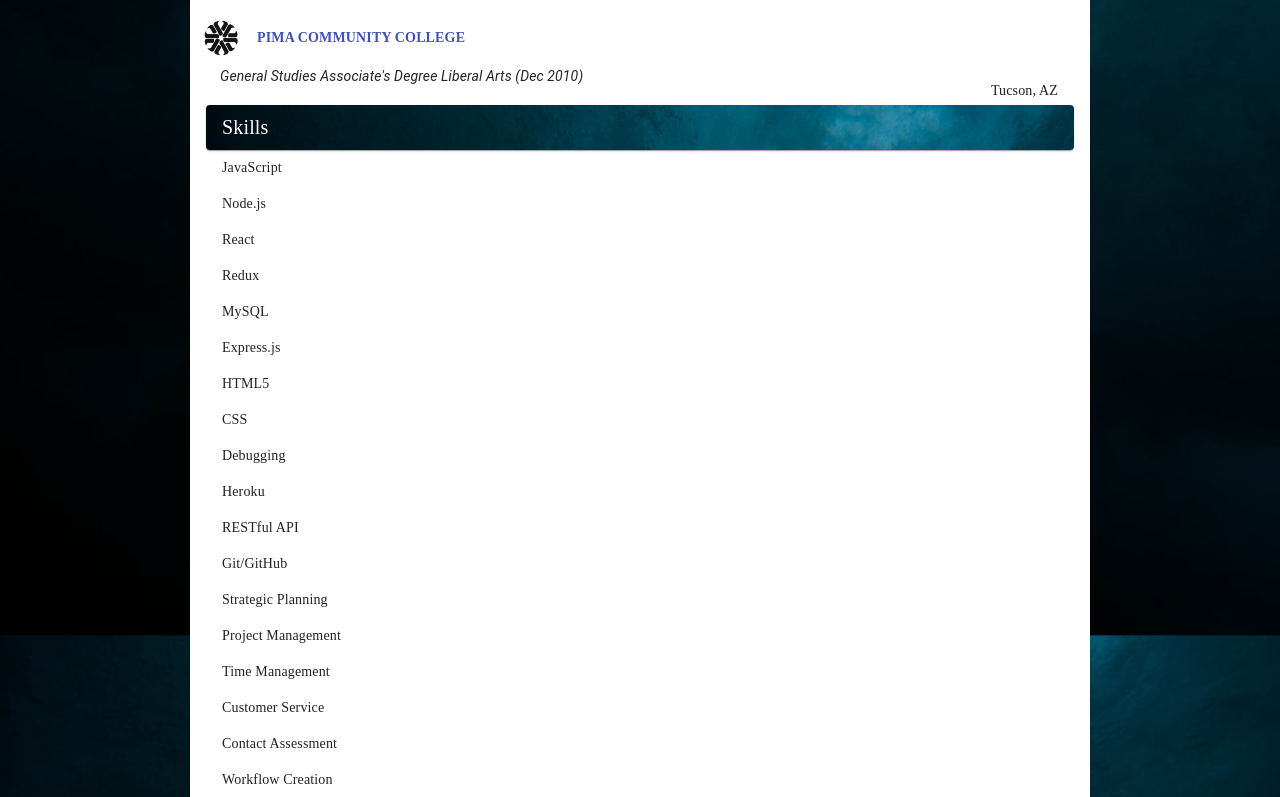
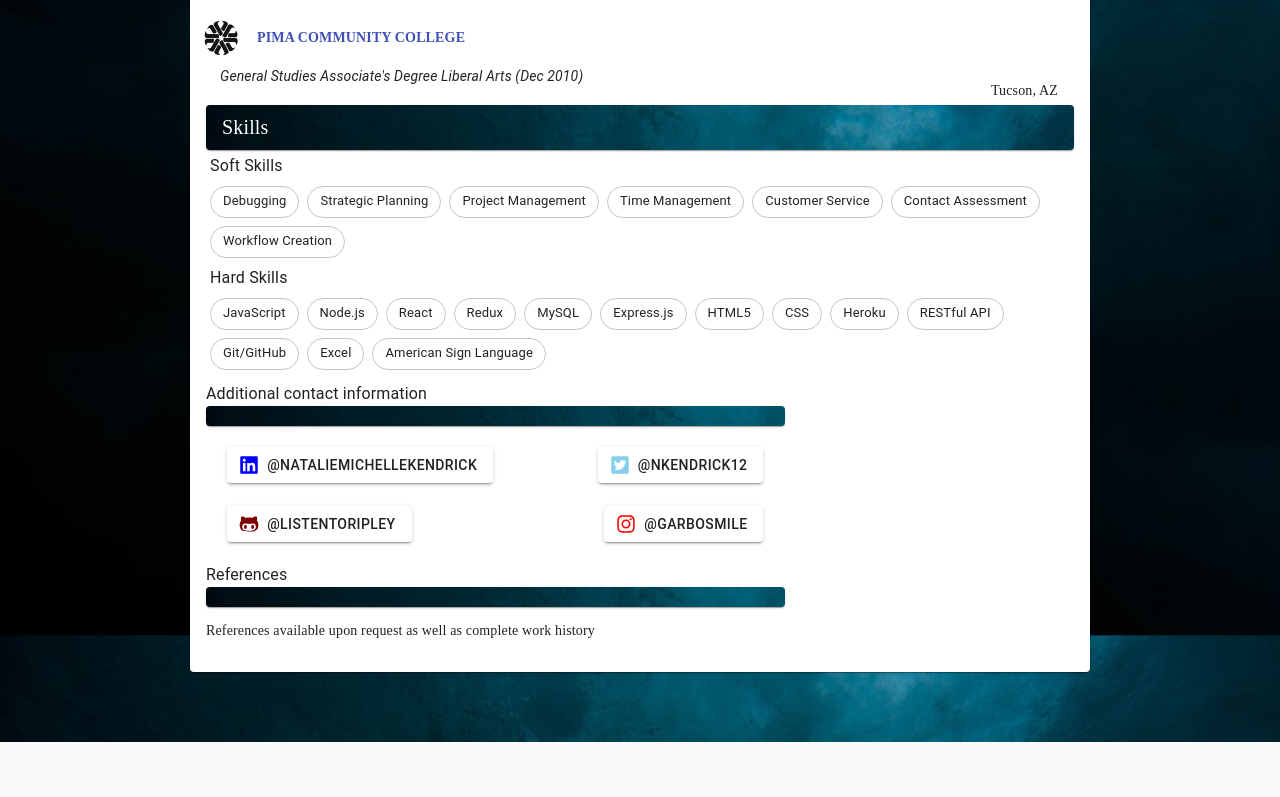
Before and after one commit to listenToRipley/nataliekendrick, a React (Create React App) app: page /resume in a window 1280 px wide. Shown: the part 4163-4960 px from the top of the page. After the commit the page ends 4905 px from the top, so only its background shows below. Built offline with nearby package versions, Linux system fonts and the light colour scheme.

Commit message:
made skills into chips

```diff
--- a/src/Components/ResumeSkills.js
+++ b/src/Components/ResumeSkills.js
@@ -9,8 +9,10 @@
 import ListItemAvatar from '@material-ui/core/ListItemAvatar';
 import Avatar from '@material-ui/core/Avatar'
 import ListItemText from '@material-ui/core/ListItemText';
+import Chip from '@material-ui/core/Chip';
 
 import backdrop from './projectImgs/backdrop.jpeg';
+import { faFileExcel } from '@fortawesome/free-regular-svg-icons';
 
 const useStyles = makeStyles((theme) => ({
   sectionTitle: {
@@ -23,6 +25,17 @@
     backgroundImage: `url(${backdrop})`,
     backgroundRepeat: 'no-repeat'
   },
+  skillList: {
+    display: 'incline',
+    justifyContent: 'center',
+    flexWrap: 'wrap',
+    '& > *': {
+      margin: theme.spacing(0.5),
+        }
+  },
+  chip: {
+
+  },
 }));
 
 const ResumeSkills = () => {
@@ -30,18 +43,7 @@
   const classes = useStyles();
 
   const skills = [
-    "JavaScript",
-    "Node.js",
-    "React",
-    "Redux",
-    "MySQL",
-    "Express.js",
-    "HTML5",
-    "CSS",
     "Debugging",
-    "Heroku",
-    "RESTful API",
-    "Git/GitHub",
     "Strategic Planning",
     "Project Management",
     "Time Management",
@@ -50,15 +52,35 @@
     "Workflow Creation",
     ]
 
+    const technologies = [
+      "JavaScript",
+      "Node.js",
+      "React",
+      "Redux",
+      "MySQL",
+      "Express.js",
+      "HTML5",
+      "CSS",
+      "Heroku",
+      "RESTful API",
+      "Git/GitHub",
+      "Excel",
+      "American Sign Language"
+    ]
+
     //better option than list?
   return(
-    <List className={classes.skillLIst}>
+    <List>
       <Paper className={classes.separates}>
         <ListItem className={classes.sectionTitle}>Skills</ListItem>
       </Paper>
-      {skills.map((skill) => {
-        return <ListItem>{skill}</ListItem>
-      })}
+
+      <div className={classes.skillList}>
+      <Typography>Soft Skills</Typography>
+      {skills.map((skill) => <Chip label={skill} variant="outline" className={classes.chip}/>)}
+      <Typography>Hard Skills</Typography>
+      {technologies.map((tech) => <Chip label={tech} variant="outline" className={classes.chip}/>)}
+      </div>
     </List>
   )
 }
```
